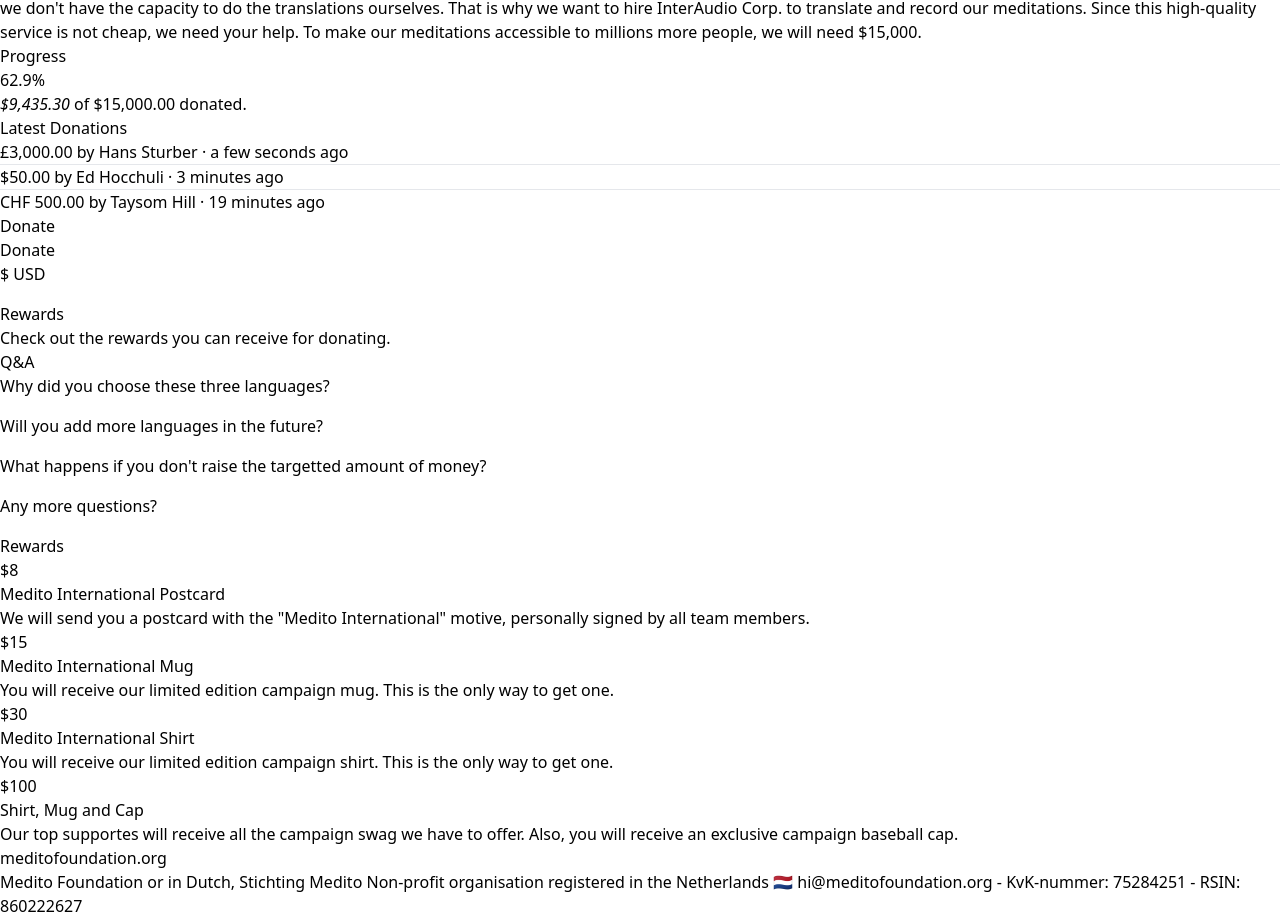
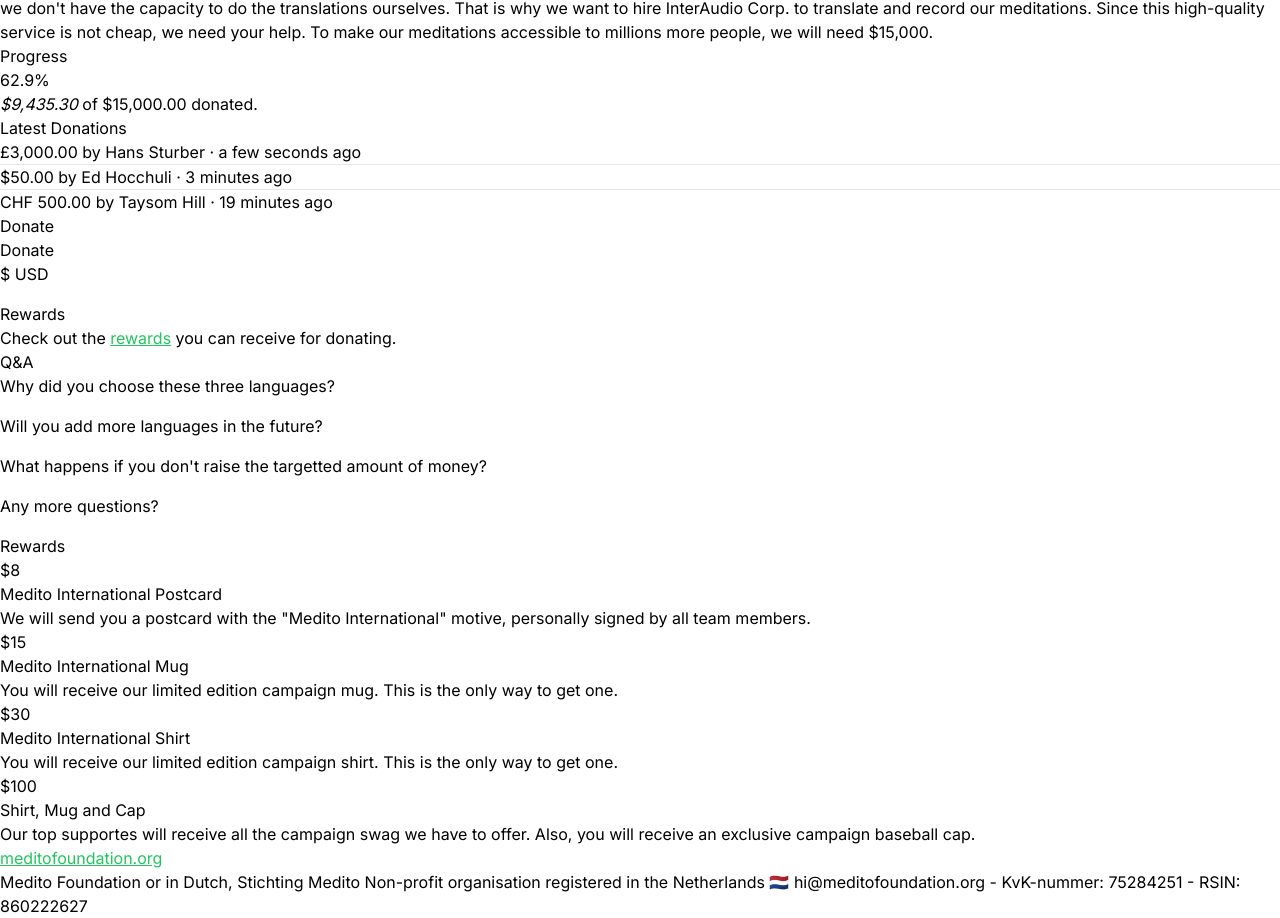
Before and after one commit to b-erhart/medito-fundraising, a Vue app: page / in a window 1280 px wide. Shown: the part 778-1696 px from the top of the page. Built offline with nearby package versions, Linux system fonts and the light colour scheme; some icons are missing.

Commit message:
Add font and anchor base styles

```diff
--- a/src/assets/main.css
+++ b/src/assets/main.css
@@ -1,29 +1,16 @@
+@import url('https://fonts.googleapis.com/css2?family=Inter:wght@100;200;300;400;500;600;700;800;900&display=swap');
+
 @tailwind base;
 @tailwind components;
 @tailwind utilities;
 
-/* :root {
-    --primary-50: 236 253 245;
-    --primary-100: 209 250 229;
-    --primary-200: 167 243 208;
-    --primary-300: 110 231 183;
-    --primary-400: 52 211 153;
-    --primary-500: 16 185 129;
-    --primary-600: 5 150 105;
-    --primary-700: 4 120 87;
-    --primary-800: 6 95 70;
-    --primary-900: 4 78 56;
-    --primary-950: 2 44 34;
-    --surface-0: 255 255 255;
-    --surface-50: 248 250 252;
-    --surface-100: 241 245 249;
-    --surface-200: 226 232 240;
-    --surface-300: 203 213 225;
-    --surface-400: 148 163 184;
-    --surface-500: 100 116 139;
-    --surface-600: 71 85 105;
-    --surface-700: 45 55 72;
-    --surface-800: 30 41 59;
-    --surface-900: 15 23 42;
-    --surface-950: 3 6 23;
-} */
+
+@layer base {
+  html {
+    font-family: Inter, ui-sans-serif, system-ui, sans-serif, "Apple Color Emoji", "Segoe UI Emoji", "Segoe UI Symbol", "Noto Color Emoji";
+  }
+
+  a {
+    @apply text-green-500 hover:text-green-600 underline;
+  }
+}
--- a/src/components/DonationSection.vue
+++ b/src/components/DonationSection.vue
@@ -12,9 +12,7 @@
     <div>
       <p class="mb-2 text-sm font-medium text-gray-300">Rewards</p>
       <p class="mb-0 mt-0">
-        Check out the
-        <a href="#rewards" class="text-green-500 underline hover:text-green-600">rewards</a> you can
-        receive for donating.
+        Check out the <a href="#rewards">rewards</a> you can receive for donating.
       </p>
     </div>
   </section>
--- a/src/components/base/FooterBar.vue
+++ b/src/components/base/FooterBar.vue
@@ -1,12 +1,7 @@
 <template>
   <footer class="mt-8 h-fit flex-shrink-0 flex-grow-0 border-t border-gray-700 px-4 py-3">
     <div class="flex flex-col items-center gap-3 text-center md:mx-auto md:max-w-screen-lg">
-      <a
-        href="https://meditofoundation.org/"
-        class="w-fit text-green-500 underline hover:text-green-600"
-      >
-        meditofoundation.org
-      </a>
+      <a href="https://meditofoundation.org/" class="w-fit text-center"> meditofoundation.org </a>
       <p class="text-center text-sm text-gray-300">
         Medito Foundation or in Dutch, Stichting Medito Non-profit organisation registered in the
         Netherlands 🇳🇱 hi@meditofoundation.org - KvK-nummer: 75284251 - RSIN: 860222627
--- a/src/components/donation/LatestDonations.vue
+++ b/src/components/donation/LatestDonations.vue
@@ -12,7 +12,7 @@
             }}</span>
             by
             {{ donation.name }}
-            <span class="text-gray-400">· {{ moment(donation.time).fromNow() }}</span>
+            <span class="italic text-gray-400">· {{ moment(donation.time).fromNow() }}</span>
           </p>
           <hr v-if="index !== latestDonations.length - 1" class="border-1 my-2 border-gray-600" />
         </template>
```
